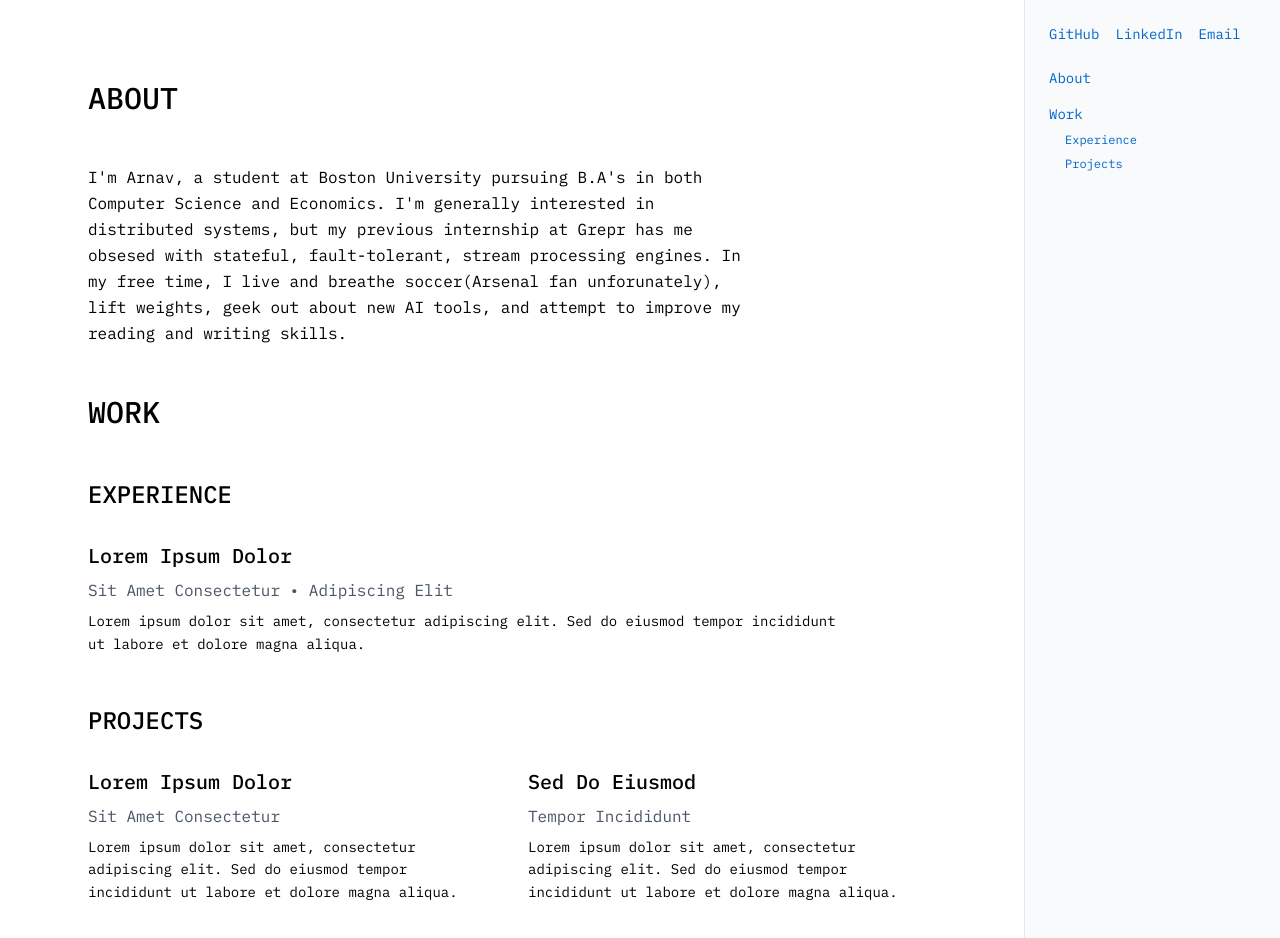
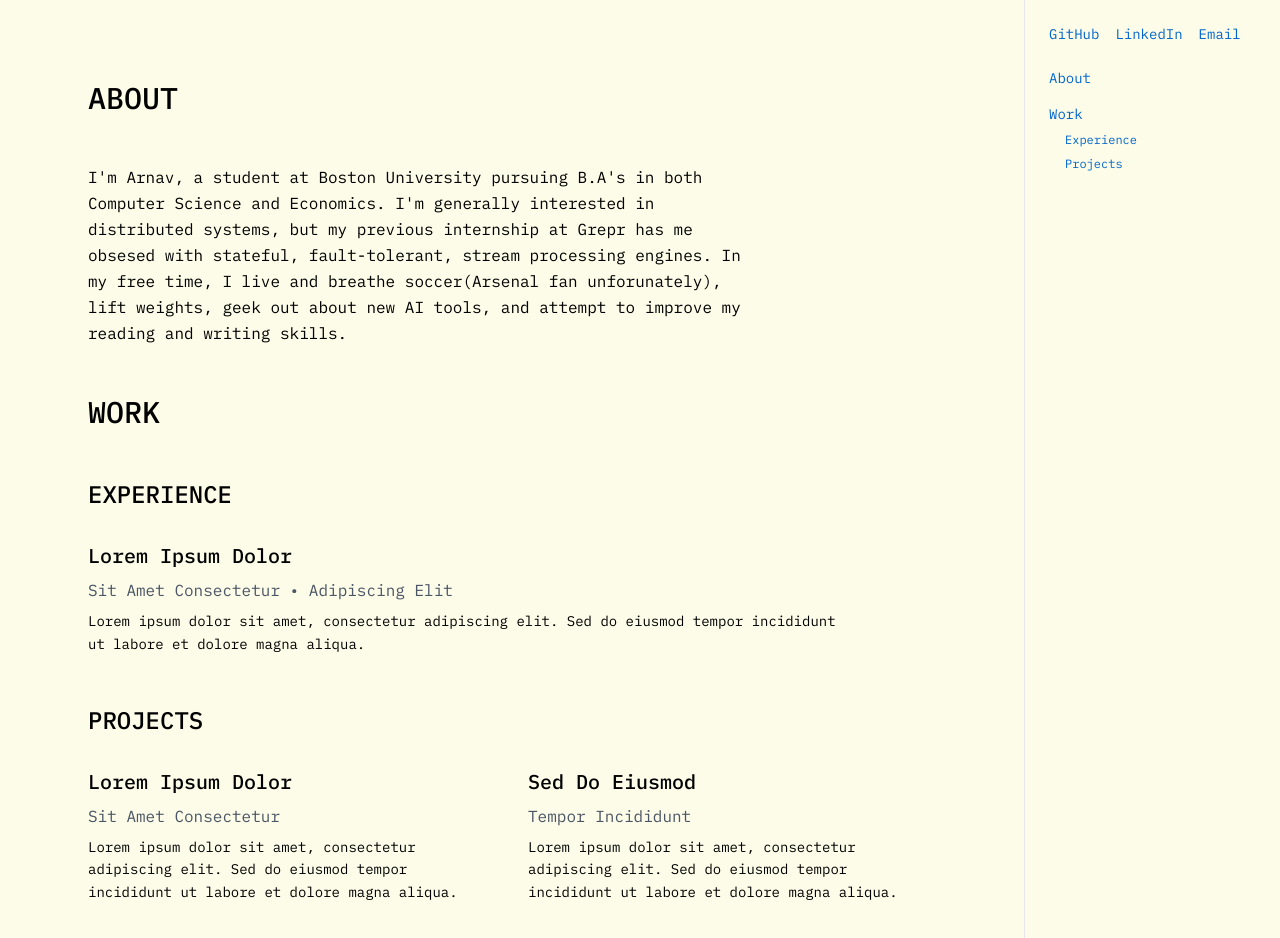
Before and after one commit to navkul/arnavkulkarni-site, a Next.js app: page / in a window 1280 px wide. Shown: the top 938 px of the page. Built offline with nearby package versions, Linux system fonts and the light colour scheme.

Commit message:
[update] make background cream

```diff
--- a/src/app/globals.css
+++ b/src/app/globals.css
@@ -51,7 +51,7 @@
 
 :root {
   --radius: 0.625rem;
-  --background: #ffffff;
+  --background: #fdfce8;
   --foreground: #000000;
   --card: #ffffff;
   --card-foreground: #000000;
--- a/src/app/page.tsx
+++ b/src/app/page.tsx
@@ -22,9 +22,9 @@ export default function Home() {
   };
 
   return (
-    <div className="min-h-screen bg-white text-black">
+    <div className="min-h-screen bg-background text-foreground">
       {/* Mobile Navigation */}
-      <div className="lg:hidden fixed top-0 left-0 right-0 z-50 bg-white border-b border-gray-200">
+      <div className="lg:hidden fixed top-0 left-0 right-0 z-50 bg-background border-b border-gray-200">
         <div className="flex justify-end items-center px-4 py-3">
           <button
             onClick={() => setIsMobileMenuOpen(!isMobileMenuOpen)}
@@ -36,7 +36,7 @@ export default function Home() {
           </button>
         </div>
         {isMobileMenuOpen && (
-          <div className="border-t border-gray-200 bg-white">
+          <div className="border-t border-gray-200 bg-background">
             <nav className="px-4 py-2 space-y-1">
               <button
                 onClick={() => scrollToSection('about')}
@@ -152,7 +152,7 @@ export default function Home() {
         </main>
 
         {/* Desktop Index Navigation */}
-        <aside className="hidden lg:block w-64 border-l border-gray-200 bg-gray-50">
+        <aside className="hidden lg:block w-64 border-l border-gray-200 bg-background">
           <div className="sticky top-0 p-6">
             {/* Desktop Social Links */}
             <div className="flex space-x-4 mb-6">
```
